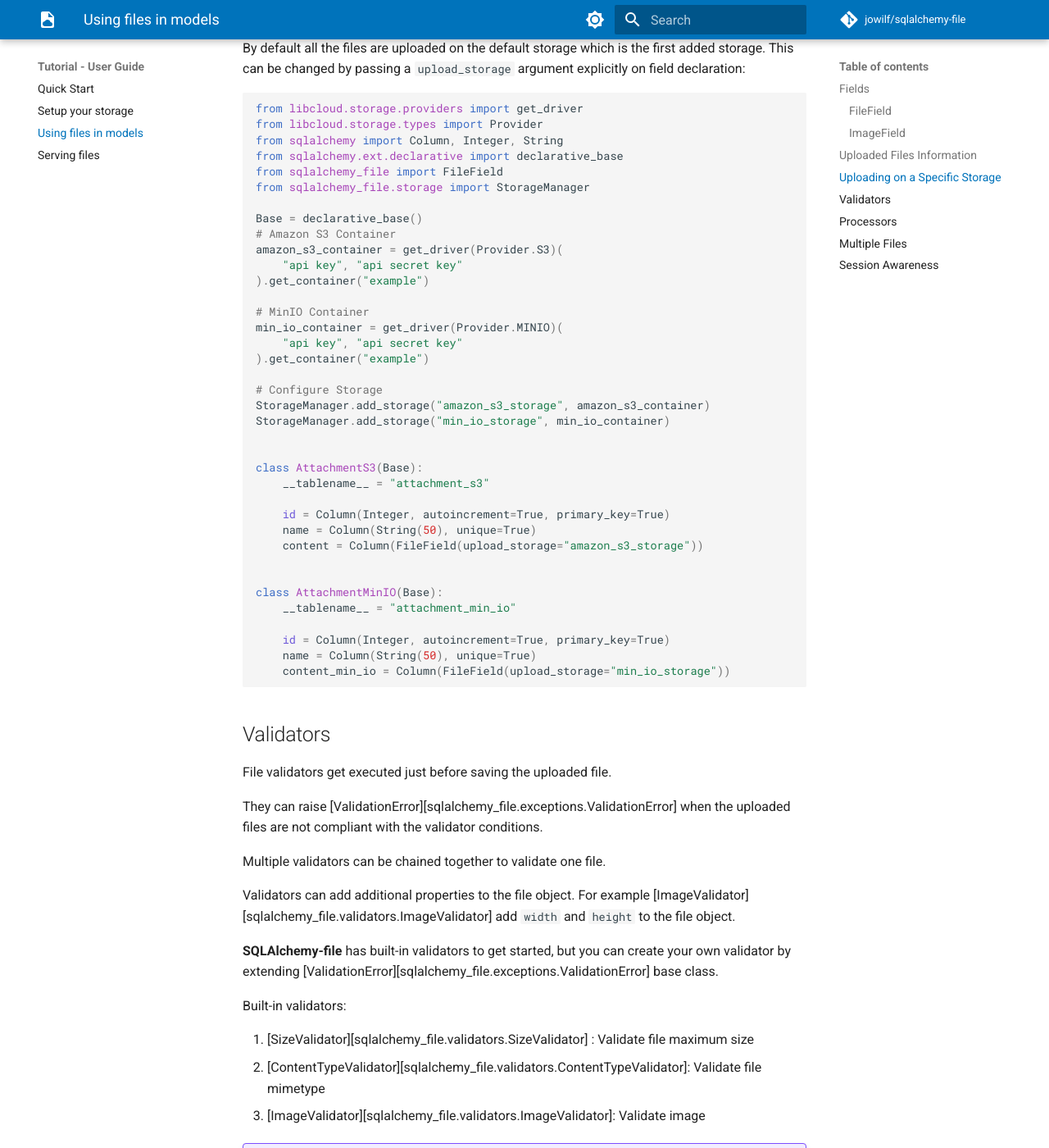
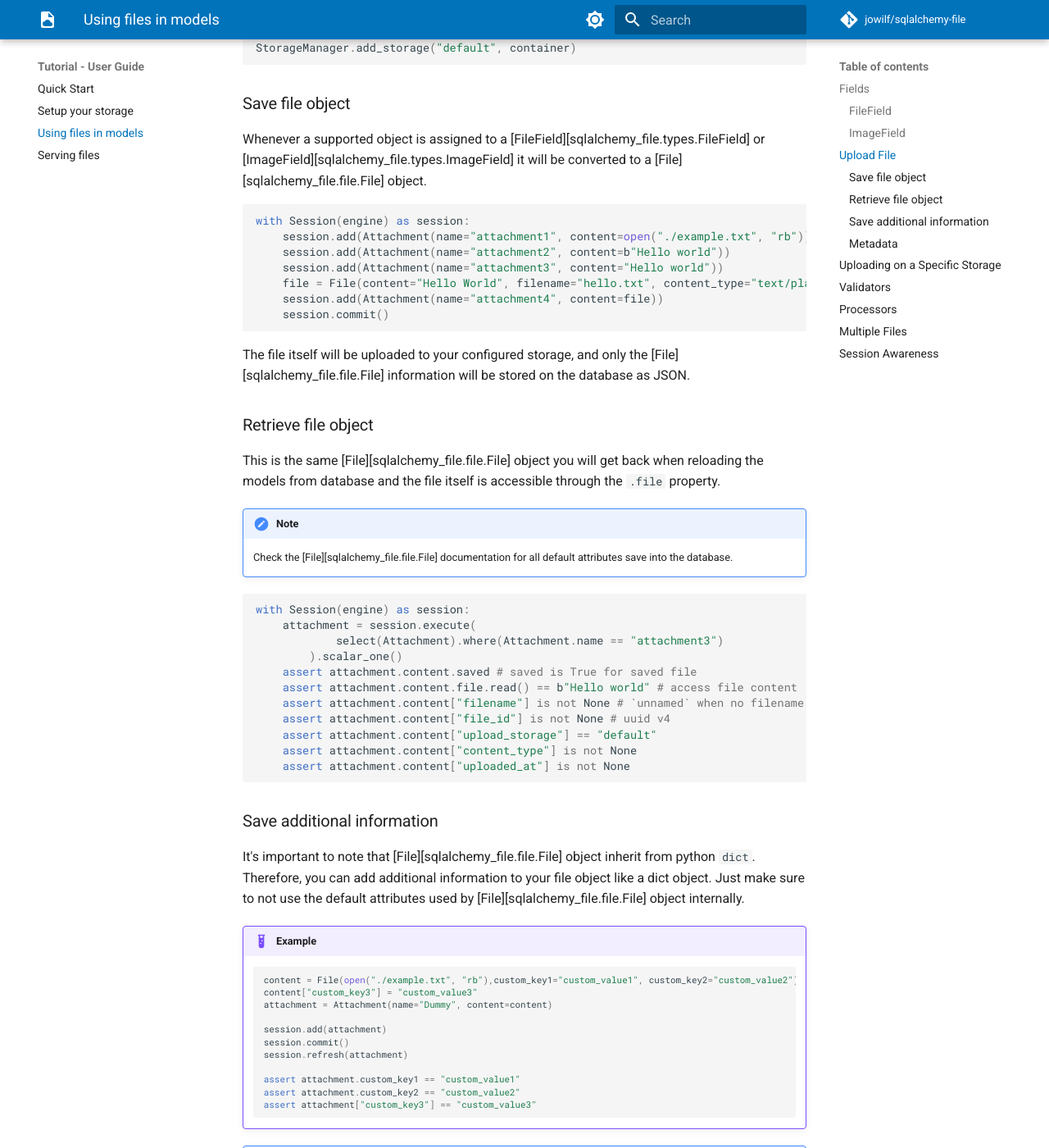
Before and after one commit to jowilf/sqlalchemy-file, an MkDocs documentation site: the page built from docs/tutorial/using-files-in-models.md, in a window 1280 px wide and 1400 px high, scrolled down 1676 px. Shown: the whole window at 82% size. Built offline with MkDocs 1.6.1 and Material for MkDocs 9.7.7, drawn with Linux system fonts in a browser that asks for light colours; comment, search, counter and statistics services are not loaded; some of the changed text lies outside the part shown.

Commit message:
Improved docs. Add section `Upload File` into **Tutorial / Using files in models**

````diff
--- a/docs/tutorial/using-files-in-models.md
+++ b/docs/tutorial/using-files-in-models.md
@@ -52,12 +52,104 @@ uploaded file is a valid image.
         title = Column(String(100), unique=True)
         cover = Column(ImageField(thumbnail_size=(128, 128)))
     ```
-## Uploaded Files Information
+## Upload File
+
+Let's say you defined your model like this
+```python
+class Attachment(Base):
+    __tablename__ = "attachment"
+
+    id = Column(Integer, autoincrement=True, primary_key=True)
+    name = Column(String(50), unique=True)
+    content = Column(FileField)
+```
+and configure your storage like this
+```python
+container = LocalStorageDriver("/tmp/storage").get_container("attachment")
+StorageManager.add_storage("default", container)
+```
+
+### Save file object
+
 Whenever a supported object is assigned to a [FileField][sqlalchemy_file.types.FileField] or [ImageField][sqlalchemy_file.types.ImageField]
 it will be converted to a [File][sqlalchemy_file.file.File] object.
+```python
+with Session(engine) as session:
+    session.add(Attachment(name="attachment1", content=open("./example.txt", "rb")))
+    session.add(Attachment(name="attachment2", content=b"Hello world"))
+    session.add(Attachment(name="attachment3", content="Hello world"))
+    file = File(content="Hello World", filename="hello.txt", content_type="text/plain")
+    session.add(Attachment(name="attachment4", content=file))
+    session.commit()
+```
+The file itself will be uploaded to your configured storage, and only the [File][sqlalchemy_file.file.File]
+information will be stored on the database as JSON.
 
-This is the same object you will get back when reloading the models from database and apart from the file itself which is accessible
-through the `.file` property, it provides additional attributes described into the [File][sqlalchemy_file.file.File] documentation itself.
+### Retrieve file object
+
+This is the same [File][sqlalchemy_file.file.File] object you will get back when reloading the models from database and the file itself is accessible
+through the `.file` property.
+
+!!! note
+    Check the [File][sqlalchemy_file.file.File] documentation for all default attributes save into the database.
+
+```python
+with Session(engine) as session:
+    attachment = session.execute(
+            select(Attachment).where(Attachment.name == "attachment3")
+        ).scalar_one()
+    assert attachment.content.saved # saved is True for saved file
+    assert attachment.content.file.read() == b"Hello world" # access file content
+    assert attachment.content["filename"] is not None # `unnamed` when no filename are provided
+    assert attachment.content["file_id"] is not None # uuid v4
+    assert attachment.content["upload_storage"] == "default"
+    assert attachment.content["content_type"] is not None
+    assert attachment.content["uploaded_at"] is not None
+```
+
+### Save additional information
+
+It's important to note that [File][sqlalchemy_file.file.File] object inherit from python `dict`.
+Therefore, you can add additional information to your file object like a dict object. Just make sure to not use
+the default attributes used by [File][sqlalchemy_file.file.File] object internally.
+
+!!! Example
+    ```python
+    content = File(open("./example.txt", "rb"),custom_key1="custom_value1", custom_key2="custom_value2")
+    content["custom_key3"] = "custom_value3"
+    attachment = Attachment(name="Dummy", content=content)
+
+    session.add(attachment)
+    session.commit()
+    session.refresh(attachment)
+
+    assert attachment.custom_key1 == "custom_value1"
+    assert attachment.custom_key2 == "custom_value2"
+    assert attachment["custom_key3"] == "custom_value3"
+    ```
+
+!!! important
+    [File][sqlalchemy_file.file.File] provides also attribute style access.
+    You can access your keys as attributes.
+
+### Metadata
+
+*SQLAlchemy-file* store the uploaded file with some metadata. Only `filename` and `content_type` are sent by default,
+. You can complete with `metadata` key inside your [File][sqlalchemy_file.file.File] object.
+
+!!! Example
+    ```py hl_lines="2"
+    with Session(engine) as session:
+        content = File(DummyFile(), metadata={"key1": "val1", "key2": "val2"})
+        attachment = Attachment(name="Additional metadata", content=content)
+        session.add(attachment)
+        session.commit()
+        attachment = session.execute(
+            select(Attachment).where(Attachment.name == "Additional metadata")
+        ).scalar_one()
+        assert attachment.content.file.object.meta_data["key1"] == "val1"
+        assert attachment.content.file.object.meta_data["key2"] == "val2"
+    ```
 
 ## Uploading on a Specific Storage
 
@@ -119,7 +211,7 @@ Validators can add additional properties to the file object. For example
 the file object.
 
 **SQLAlchemy-file** has built-in validators to get started, but you can create your own validator
-by extending [ValidationError][sqlalchemy_file.exceptions.ValidationError] base class.
+by extending [Validator][sqlalchemy_file.validators.Validator] base class.
 
 Built-in validators:
 
````
Also changed, not shown: docs_src/__init__.py (added), 8 other files.
